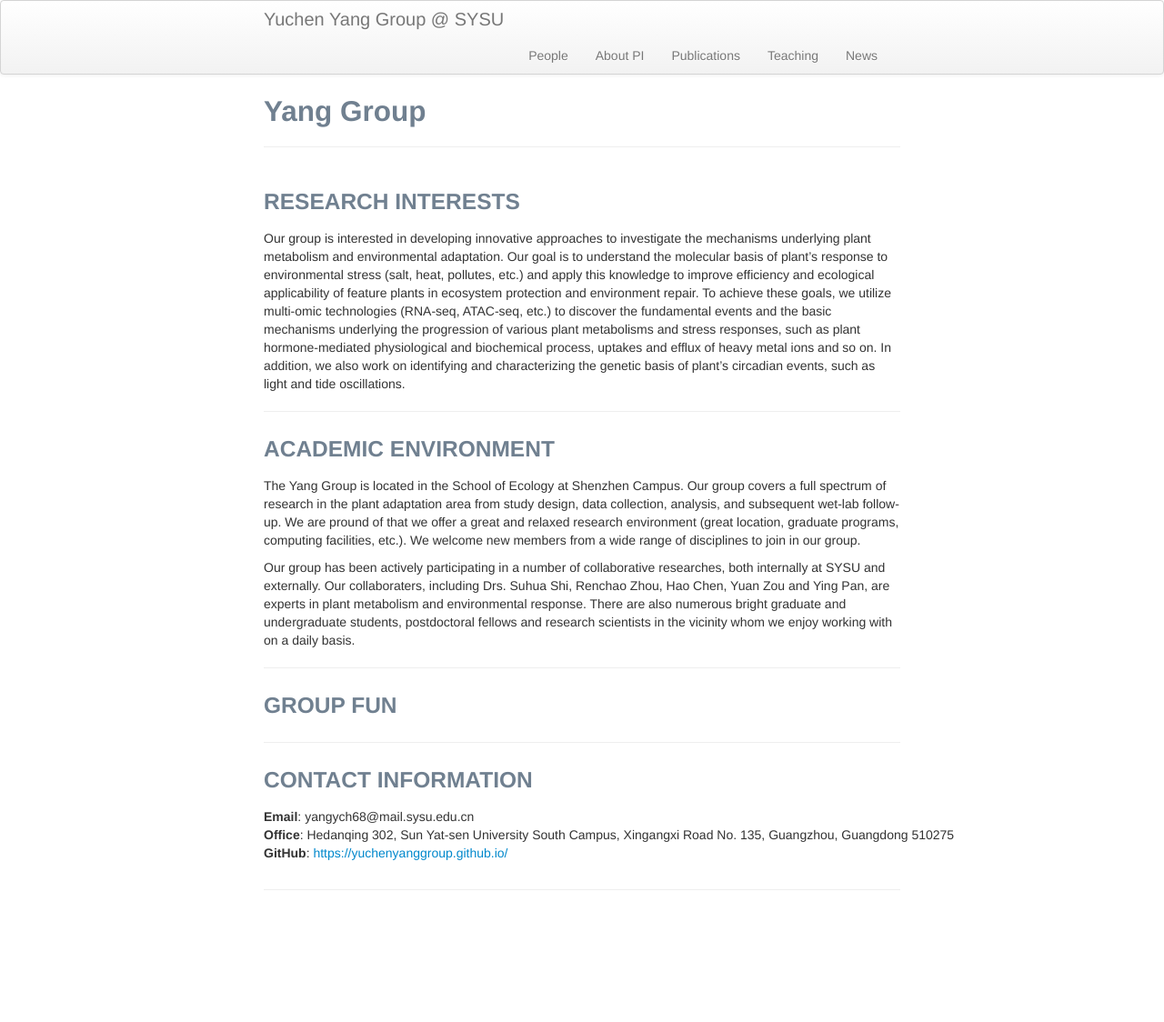
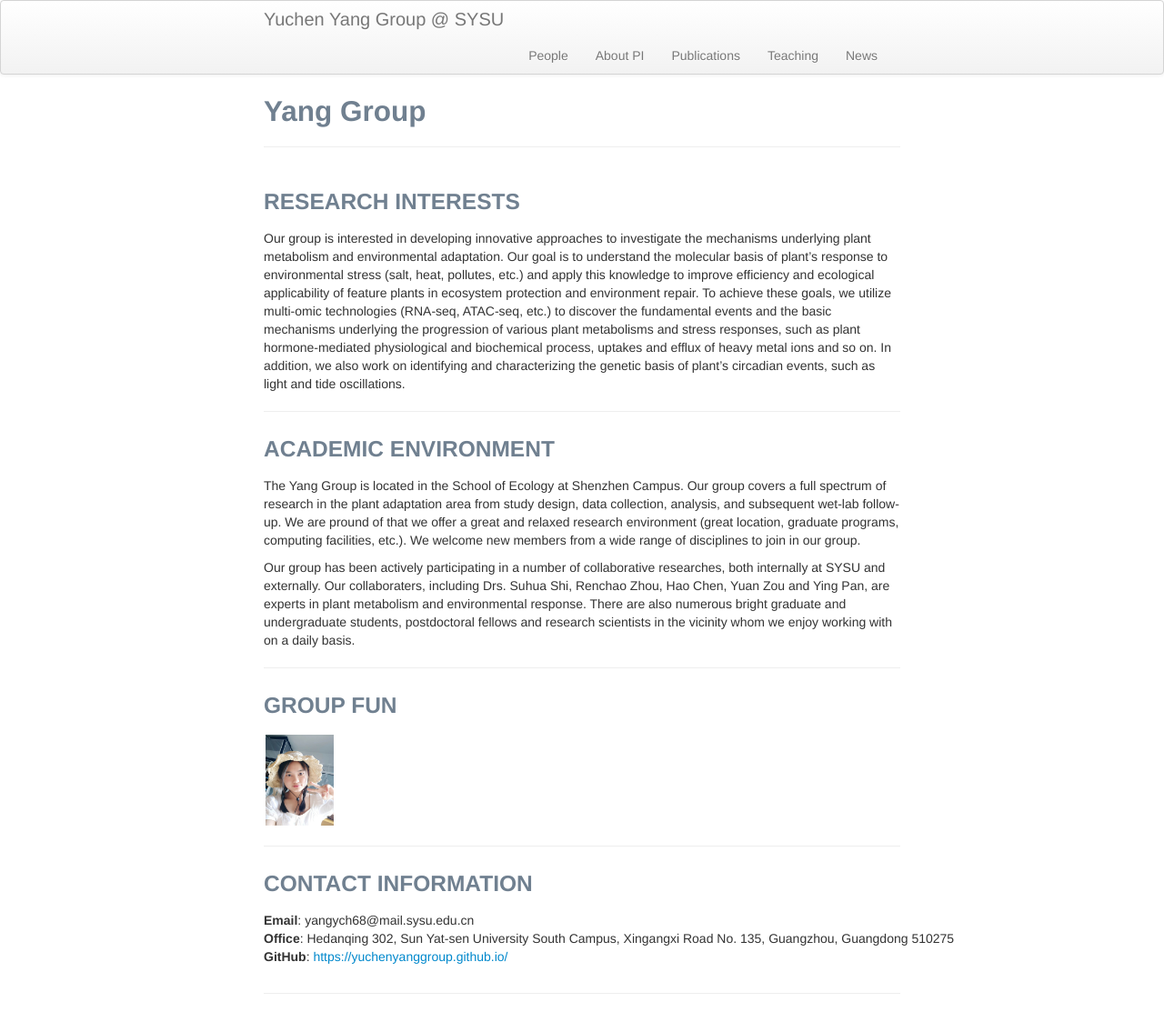
Before and after one commit to yuchenyanggroup/yuchenyanggroup.github.io, a Jekyll site: the page built from index.md, in a window 1280 px wide. Shown: the whole page at 91% size. Built offline with Jekyll 4.4.1, drawn with Linux system fonts in a browser that asks for light colours; before the commit the page ends 1010 px from its top, so only the background shows below that.

Commit message:
Update index.md

```diff
--- a/index.md
+++ b/index.md
@@ -20,6 +20,16 @@ Our group has been actively participating in a number of collaborative researche
 
 ### GROUP FUN
 
+<div class="container">
+    <div class="row-fluid">
+        <div class="span2">
+        <a href="../assets/Shan.jpeg">
+            <img src="../assets/Shan.jpeg" height="105" width="75" title="Shan Yang" alt="Shan Yang"/>
+        </a>
+        </div>
+    </div>
+</div>
+
 ---
 
 ### CONTACT INFORMATION
```
